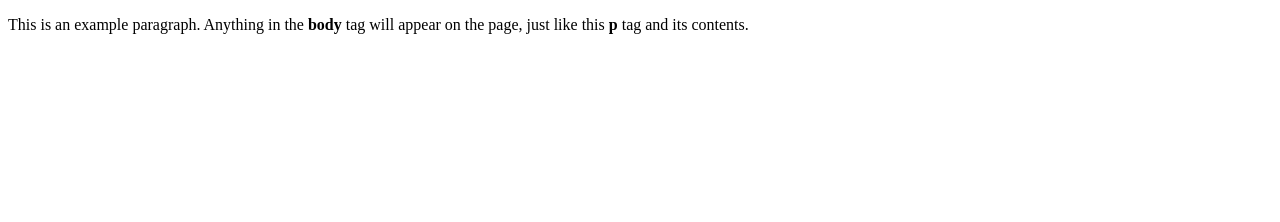
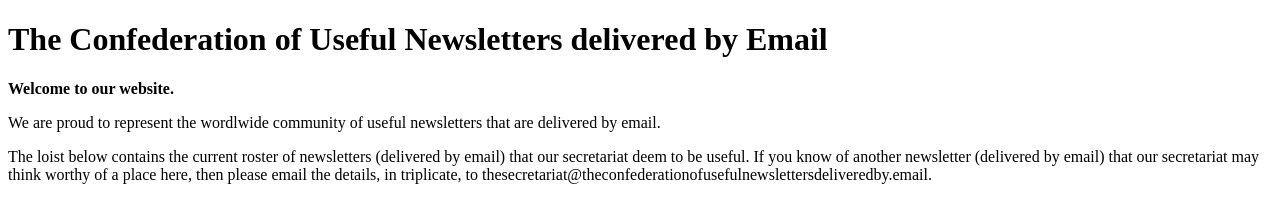
Before and after one commit to davebriggs/davebriggs.github.io, a plain HTML site: page index.html in a window 1280 px wide. Drawn offline with Linux system fonts and the light colour scheme.

Commit message:
first stab

```diff
--- a/index.html
+++ b/index.html
@@ -1,9 +1,12 @@
 <!doctype html>
 <html>
   <head>
-    <title>This is the title of the webpage!</title>
+    <title>The Confederation of Useful Newsletters delivered by Email</title>
   </head>
   <body>
-    <p>This is an example paragraph. Anything in the <strong>body</strong> tag will appear on the page, just like this <strong>p</strong> tag and its contents.</p>
+    <h1>The Confederation of Useful Newsletters delivered by Email</h1>
+    <p><strong>Welcome to our website.</strong></p>
+    <p>We are proud to represent the wordlwide community of useful newsletters that are delivered by email.</p>
+    <p>The loist below contains the current roster of newsletters (delivered by email) that our secretariat deem to be useful. If you know of another newsletter (delivered by email) that our secretariat may think worthy of a place here, then please email the details, in triplicate, to <a mailto:thesecretariat@theconfederationofusefulnewslettersdeliveredby.email>thesecretariat@theconfederationofusefulnewslettersdeliveredby.email</a>.
   </body>
 </html>
```
